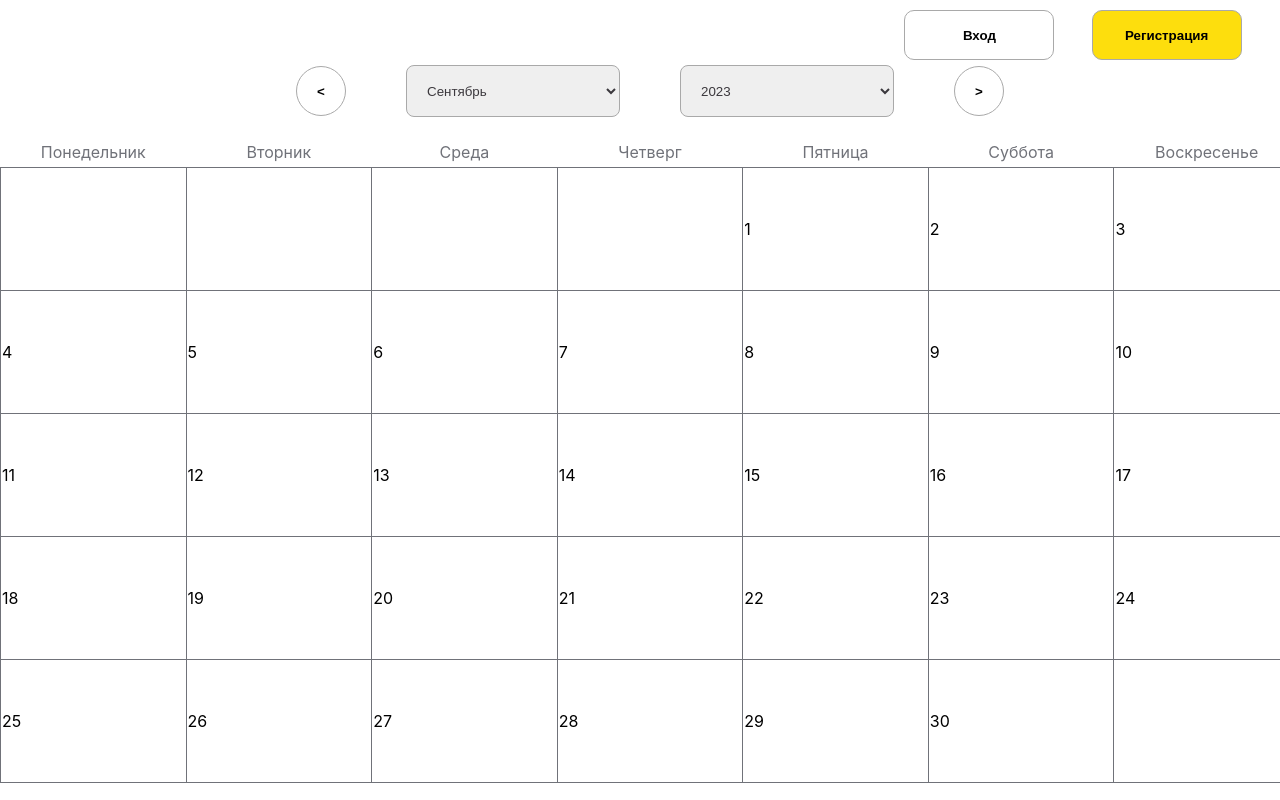
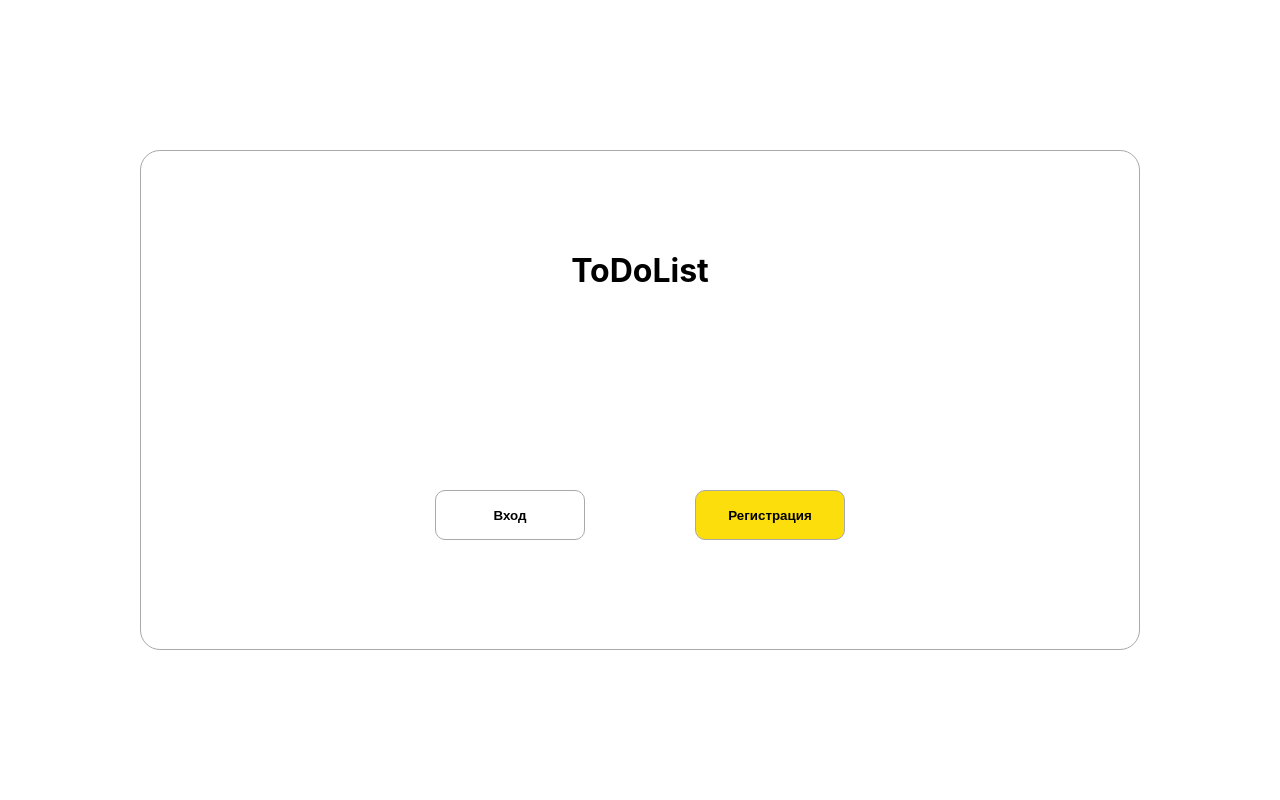
Before and after one commit to VoronovV/ToDoList, a React (Create React App) app: page / in a window 1280 px wide. Built offline with nearby package versions, Linux system fonts and the light colour scheme.

Commit message:
add routers

```diff
--- a/src/App.js
+++ b/src/App.js
@@ -2,10 +2,12 @@ import Calendar from "./components/Calendar/Calendar";
 import Button from "./components/Buttons/Button";
 import React from "react";
 import Header from "./components/Header/Header";
+import Authentication from "./pages/Authentication/Authentication";
 function App() {
   return (
 
     <div className="App">
+        {/*<Authentication/>*/}
         <Header/>
         <Calendar/>
     </div>
--- /dev/null
+++ b/src/Router.js
@@ -0,0 +1,16 @@
+import React from "react";
+import {BrowserRouter, Route, Routes} from "react-router-dom";
+import App from "./App";
+import Authentication from "./pages/Authentication/Authentication";
+
+const Router =  () => {
+    return(
+        <BrowserRouter>
+            <Routes>
+                <Route element={<App/>} path='/calendar'/>
+                <Route element={<Authentication/>} path='/'/>
+            </Routes>
+        </BrowserRouter>
+    )
+}
+export default Router;
--- a/src/components/Authentication/Authentication.jsx
+++ /dev/null
@@ -1,13 +0,0 @@
-import React, {Component} from 'react';
-
-class Authentication extends Component {
-    render() {
-        return (
-            <div>
-
-            </div>
-        );
-    }
-}
-
-export default Authentication;
--- a/src/components/Buttons/Button.jsx
+++ b/src/components/Buttons/Button.jsx
@@ -3,9 +3,10 @@ import './Buttons.css'
 import { Link } from "react-router-dom";
 function Button(props) {
     return (
-        <div>
-            <button className={`${props.registration} button`}>{props.value}</button>
-        </div>
+
+
+        <button className={`${props.registration} button`}>{props.value}</button>
+
     );
 }
 
--- a/src/components/Calendar/Calendar.jsx
+++ b/src/components/Calendar/Calendar.jsx
@@ -2,10 +2,11 @@ import React, {Component} from "react";
 import './Calendar.css';
 import Button from "../Buttons/Button";
 import * as calendar from "./CalendarFunctions"
-import authentication from "../Authentication/Authentication";
+import authentication from "../../pages/Authentication/Authentication";
 
 
 class Calendar extends Component {
+
 
     static defaultProps = {
         date: new Date(),
--- a/src/index.css
+++ b/src/index.css
@@ -1,3 +1,8 @@
+* {
+  box-sizing: border-box;
+  margin: 0;
+}
+
 body {
   margin: 0;
   font-family: -apple-system, BlinkMacSystemFont, 'Segoe UI', 'Roboto', 'Oxygen',
--- a/src/index.js
+++ b/src/index.js
@@ -3,15 +3,13 @@ import ReactDOM from 'react-dom/client';
 import './index.css';
 import App from './App';
 import reportWebVitals from './reportWebVitals';
+import Router from './Router';
 
 const root = ReactDOM.createRoot(document.getElementById('root'));
 root.render(
   <React.StrictMode>
-    <App />
+    <Router/>
   </React.StrictMode>
 );
 
-// If you want to start measuring performance in your app, pass a function
-// to log results (for example: reportWebVitals(console.log))
-// or send to an analytics endpoint. Learn more: https://bit.ly/CRA-vitals
 reportWebVitals();
--- /dev/null
+++ b/src/pages/Authentication/Authentication.css
@@ -0,0 +1,22 @@
+.authentication {
+    width: 1000px;
+    height: 500px;
+    margin: 150px auto;
+
+    border: 1px solid darkgrey;
+    border-radius: 20px;
+}
+
+.authentication h1 {
+    text-align: center;
+    margin-top: 100px;
+}
+
+.authentication div {
+    display: flex;
+    gap: 110px;
+    justify-content: center;
+    align-items: center;
+    margin-top: 200px;
+
+}
--- /dev/null
+++ b/src/pages/Authentication/Authentication.jsx
@@ -0,0 +1,23 @@
+import React, {Component} from 'react';
+import Button from "../../components/Buttons/Button";
+import "./Authentication.css"
+import {Link} from "react-router-dom";
+
+class Authentication extends Component {
+    render() {
+        return (
+            <div className='authentication'>
+
+                    <h1>ToDoList</h1>
+                    <div>
+                        <Link to='/calendar'> <Button value = "Вход"/></Link>
+                        <Link to='/calendar'> <Button value = "Регистрация" registration = "registration"/></Link>
+                    </div>
+
+
+            </div>
+        );
+    }
+}
+
+export default Authentication;
```
Also changed, not shown: src/components/Authentication/Authentication.css (deleted).
